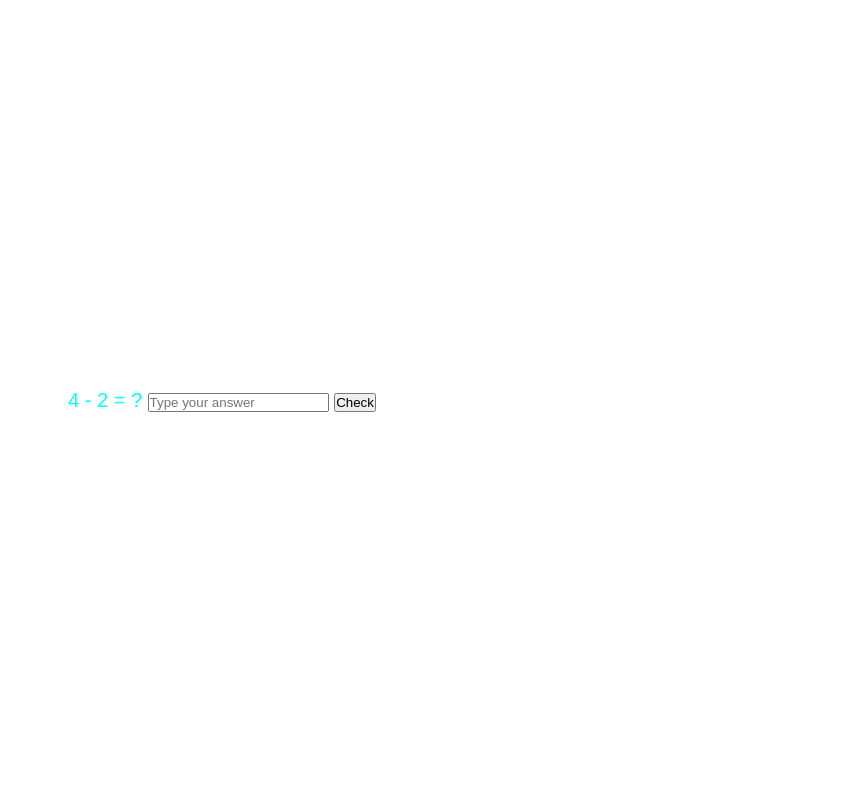
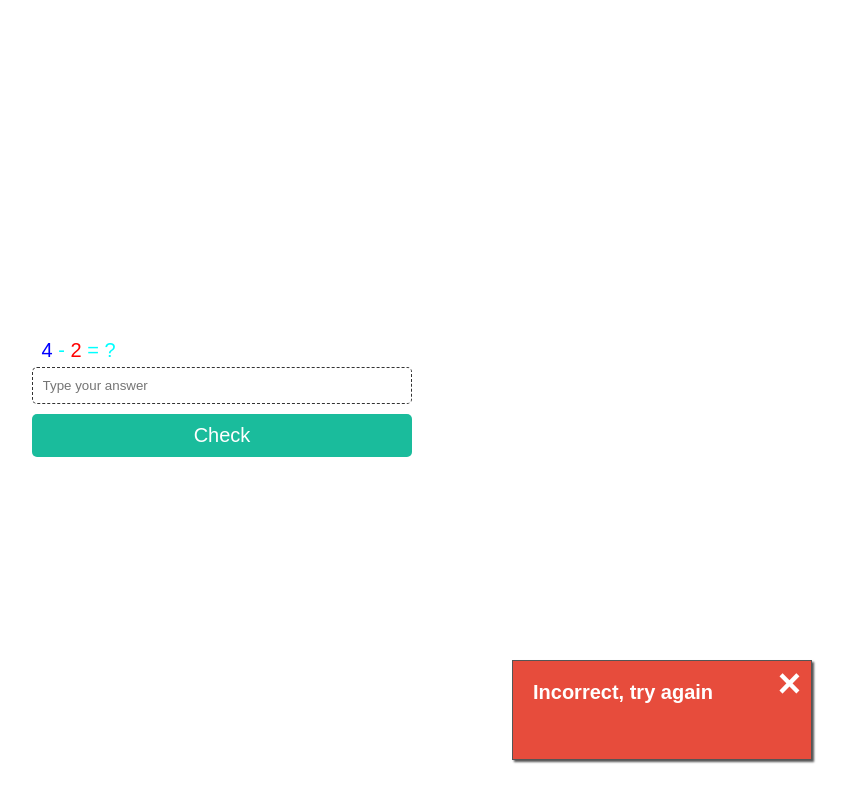
Before and after one commit to SnezhanaZdravkova/Basic-Math-Game, a plain HTML site: page index.html in a window 1280 px wide. Both pictures are taken after a click on the button "Check". Shown: the whole page, without its empty margins (418-1264 px from the left). Drawn offline with Linux system fonts and the light colour scheme.

Commit message:
add  script.js to assets

```diff
--- /dev/null
+++ b/assets/javaScript/script.js
@@ -0,0 +1,32 @@
+console.clear();
+
+// The game variables
+const inputEl = document.querySelector("#input-el");
+const checkBtn = document.querySelector("#check-btn");
+
+
+
+// The modal variables
+// modal, the answer, x sign
+const modal = document.querySelector("#myModal");
+const theAnswer = document.querySelector(".theAnswer");
+const closeBtn = document.querySelector(".close");
+// Answers: "Correct, good work" , "Incorrect, try again"
+let answerOptions = ["Correct, good work", "Incorrect, try again"];
+// check btn function
+checkBtn.addEventListener("click", function(){
+    modal.style.display = "block";
+    let userInput = parseInt(inputEl.value) // number
+
+    if(userInput === 2){
+        modal.style.backgrownd = "rgb(46, 204, 113)";
+       theAnswer.textContent = answerOptions[0];
+       }else{
+        modal.style.background = "#e74c3c"
+       theAnswer.textContent = answerOptions[1];
+    }
+
+})
+closeBtn.addEventListener("click", function(){
+    modal.style.display = "none";
+})
--- a/css/style.css
+++ b/css/style.css
@@ -14,3 +14,73 @@ body {
     align-items: center;
     font: 20px 'Montserrat', sans-serif;
 }
+
+/* the container */
+.math-games{
+    background: #fcfcfc;
+    padding: 10px;
+    border-radius: 10px;
+    box-shadow: 2px 5px 10px #34495e;
+    width: 250px;
+    height: 200px;
+    display: flex;
+    flex-direction: column;
+    justify-content: center;
+    align-items: center;
+}
+input{
+   border: 1px dashed #333;
+   outline: none;
+   border-radius: 5px;
+   background: none;
+}
+.blue{
+    color: blue;
+}
+.red{
+    color: red;
+}
+.math-games span {
+    font: 40px "Indie Flower", cursive;
+}
+button {
+    border: none;
+    background: #1abc9c;
+    color: #fff;
+    border-radius: 5px;
+    font-size: 20px;
+}
+button:hover{
+    cursor: pointer;
+}
+.items {
+    width: 100%;
+    margin: 5px 0;
+    padding: 10px;
+}
+/* Stiling the modal */
+.modal-container {
+    position: absolute;
+    right: 50px;
+    bottom: 40px;
+    width: 300px;
+    height: 100px;
+    border: 1px solid #555;
+    padding: 20px;
+    background: #e74c3c;
+    color: #fff;
+    font-weight: bold;
+    display: flex;
+    align-items: center;
+    box-shadow: 2px 2px 2px #555;
+    display: none;
+}
+.close {
+   position: absolute;
+   top: 0;
+   right: 10px;
+   font-size: 40px;
+}
+.close:hover{
+    cursor: pointer;
+}
--- a/index.html
+++ b/index.html
@@ -17,8 +17,11 @@
         <button id="check-btn" class="items">Check</button>
     </div>
     <!-- Modal for wrong and right answers -->
+    <div id="myModal" class="modal-container">
+        <span class="close">&times;</span>
+        <p class="theAnswer">The answer</p>
+    </div>
 
-
-    <script src="/javaScript/script.js"></script>
+    <script src="../assets/javaScript/script.js"></script>
 </body>
 </html>
```
Also changed, not shown: javaScript/script.js (deleted).
